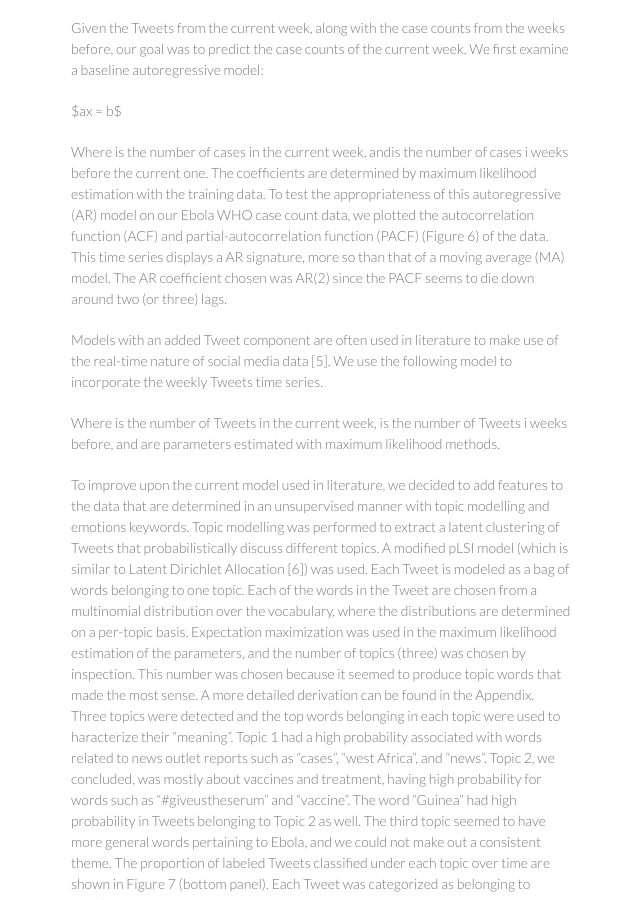
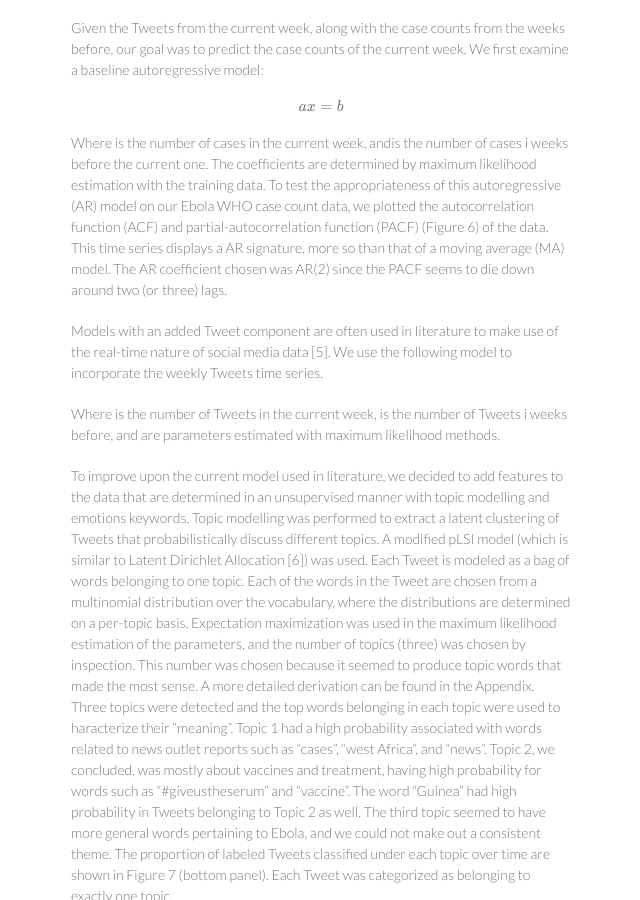
Before and after one commit to 72L/ac297r, a plain HTML site: page index.html in a window 1280 px wide. Shown: the part 6060-6960 px from the top of the page, without its empty margins (499-1139 px from the left). Drawn offline with nearby package versions, Linux system fonts and the light colour scheme; some packages are replaced by stand-ins of ours.

Commit message:
math jax

```diff
--- a/index.html
+++ b/index.html
@@ -143,7 +143,7 @@ We work with a dataset of geotagged Tweets obtained from the Healthmap Twitter l
 
 <p>Given the Tweets from the current week, along with the case counts from the weeks before, our goal was to predict the case counts of the current week. We first examine a baseline autoregressive model:</p>
 
-<p>$ax = b$</p>
+<p>$$ax = b$$</p>
 
 <p>
 Where  is the number of cases in the current week, andis the number of cases i weeks before the current one. The coefficients are determined by maximum likelihood estimation with the training data. To test the appropriateness of this autoregressive (AR) model on our Ebola WHO case count data, we plotted the autocorrelation function (ACF) and partial-autocorrelation function (PACF) (Figure 6) of the data. This time series displays a AR signature, more so than that of a moving average (MA) model. The AR coefficient chosen was AR(2) since the PACF seems to die down around two (or three) lags.</p>
```
